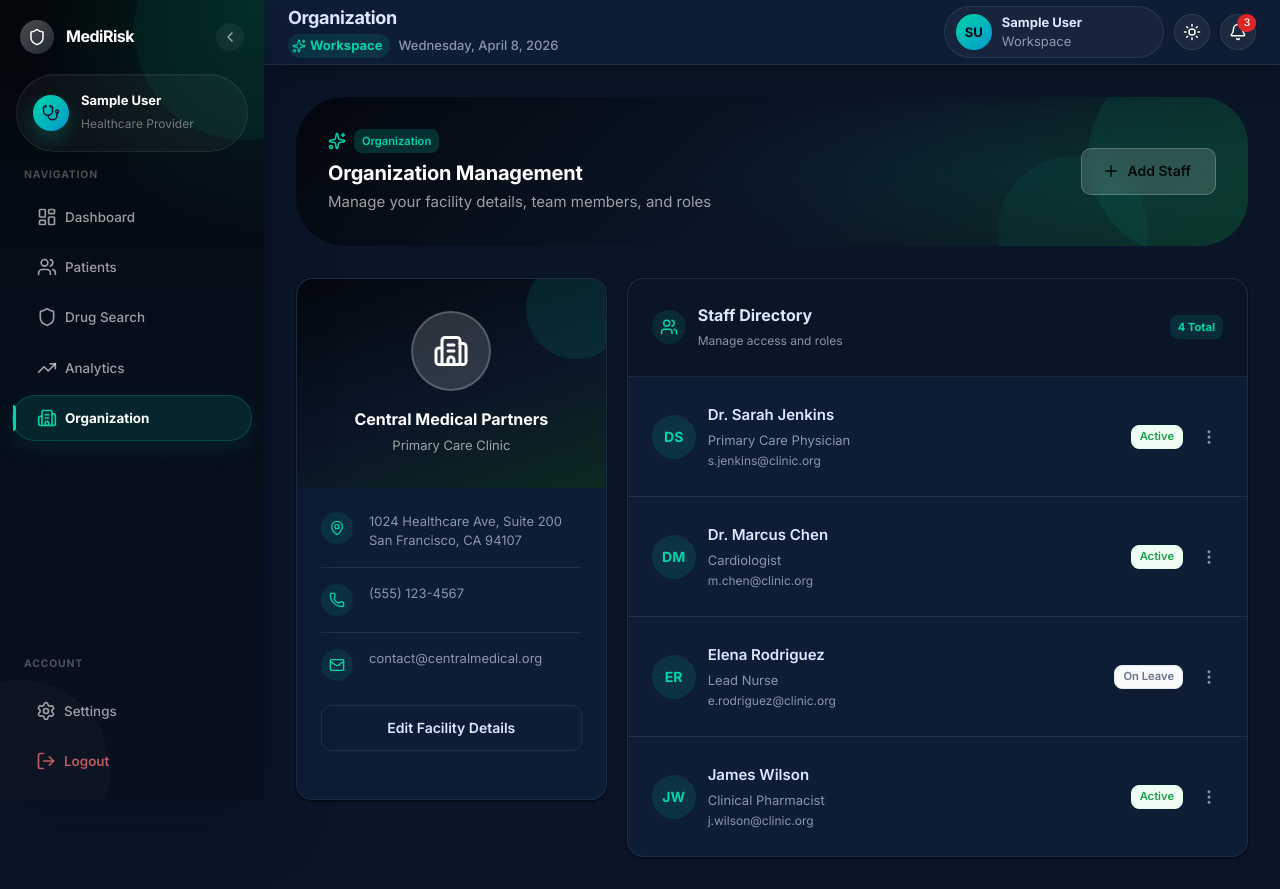
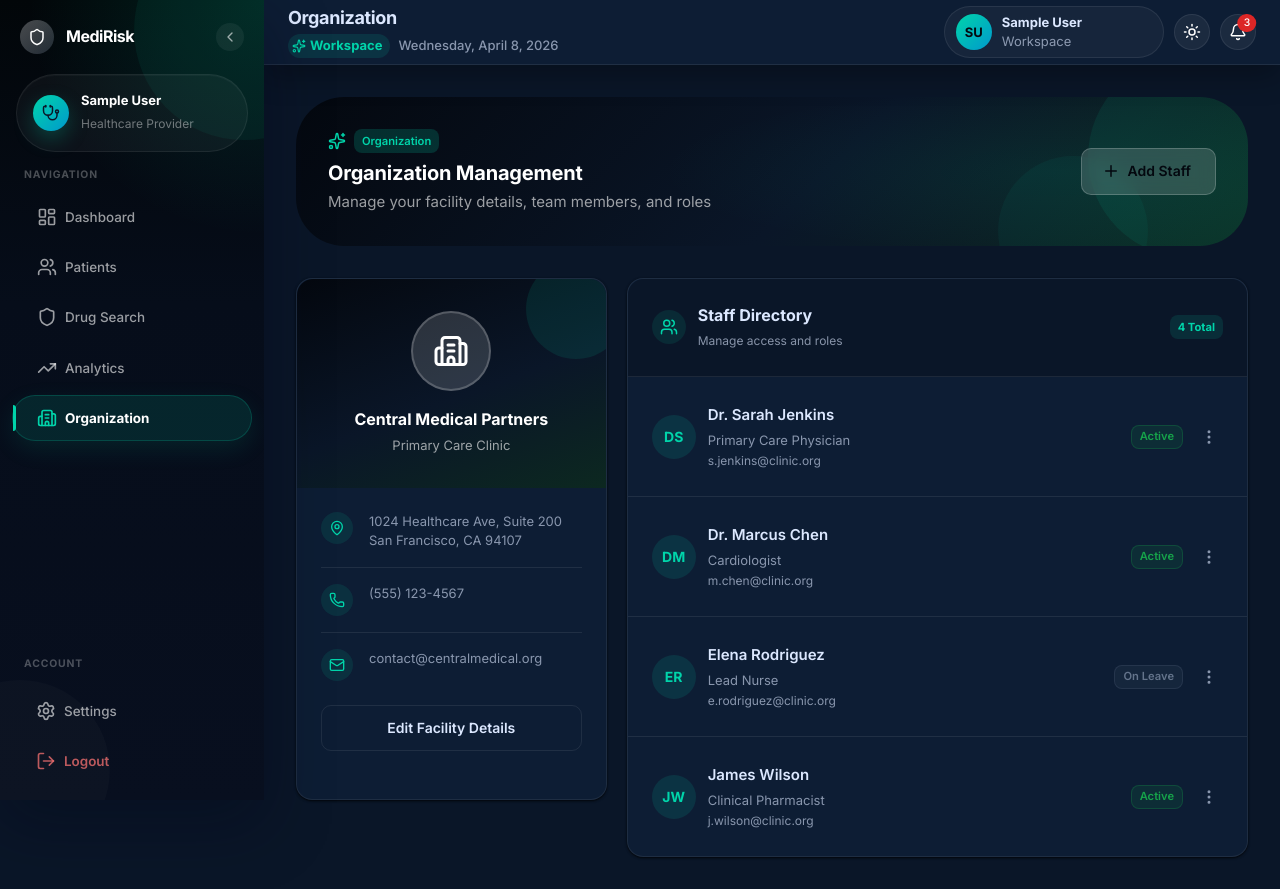
Before and after one commit to voidrlm/capstone, a React (Vite) app in the folder frontend/: page /provider/organization in a window 1280 px wide. Built offline with nearby package versions, Linux system fonts and the light colour scheme; no server answers; sample sign-in values are in the browser's storage.

Commit message:
feat: Update status badge styling in OrganizationPage for improved visual consistency

```diff
--- a/frontend/src/pages/OrganizationPage.tsx
+++ b/frontend/src/pages/OrganizationPage.tsx
@@ -110,8 +110,8 @@ export default function OrganizationPage() {
                                             fontSize: "0.7rem",
                                             height: 24,
                                             ...(person.status === "Active"
-                                                ? { bgcolor: "#f0fdf4", color: "#16a34a", border: "1px solid #dcfce7" }
-                                                : { bgcolor: "#f8fafc", color: "#64748b", border: "1px solid #e2e8f0" }),
+                                                ? { bgcolor: "rgba(22,163,74,0.12)", color: "#16a34a", border: "1px solid rgba(22,163,74,0.25)" }
+                                                : { bgcolor: "rgba(100,116,139,0.1)", color: "#64748b", border: "1px solid rgba(100,116,139,0.2)" }),
                                         }}
                                     />
                                     <IconButton size="small" sx={{ color: "text.secondary" }}><MoreVertical size={18} /></IconButton>
```
